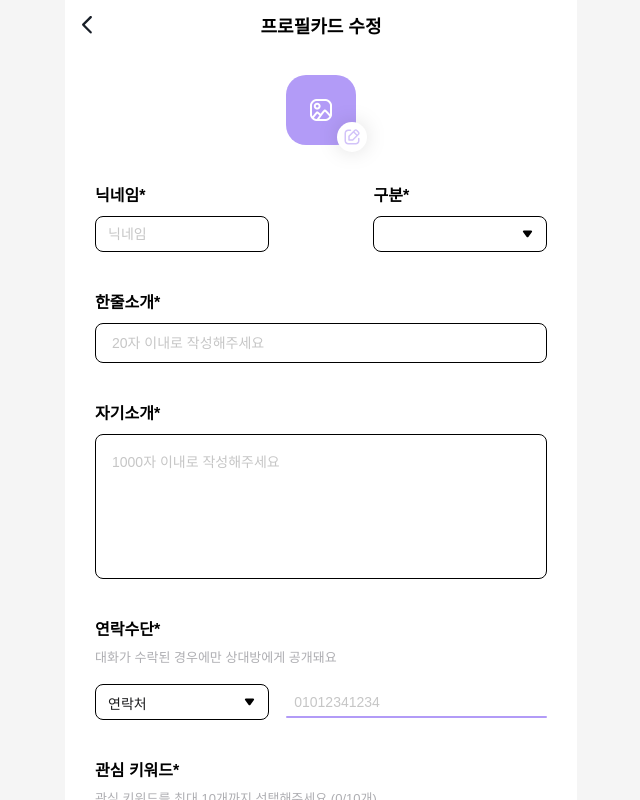
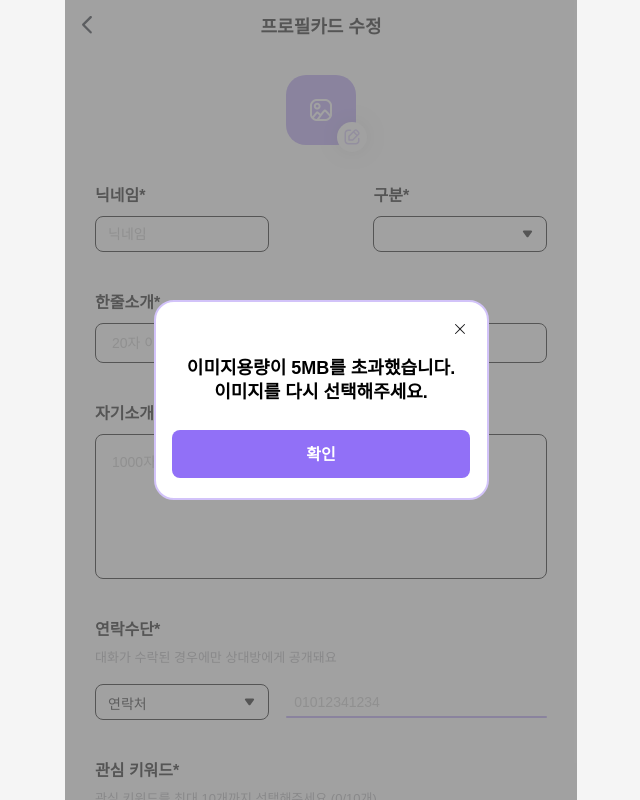
Before and after one commit to swyp3-babpool/babpool-frontend, a React (Vite) app: page /mypage/profile-modify in a window 1280 px wide. Shown: the whole page, without its empty margins (319-959 px from the left). Built offline with nearby package versions, Linux system fonts and the light colour scheme; no server answers; sample sign-in values are in the browser's storage; a web font is replaced by a local one.

Commit message:
feat: add popup image error
이미지 용량 초과시 팝업 띄위기

```diff
--- a/src/pages/mypage/modifyProfile/ModifyProfileCardPage.tsx
+++ b/src/pages/mypage/modifyProfile/ModifyProfileCardPage.tsx
@@ -45,6 +45,7 @@ import {
 } from '@/api/profile/modifyProfileApi';
 import { useQuery } from '@tanstack/react-query';
 import { getDivisionId, getDivisionName, getKeywordId } from '@/utils/util';
+import Popup from '@/components/common/popup';
 
 export interface ModifyProfileInfo {
     division: string;
@@ -59,6 +60,7 @@ export interface ModifyProfileInfo {
 export default function ModifyProfileCardPage() {
     const location = useLocation();
     const profileId = location.state as number;
+    const [isPopupOpen, setIsPopupOpen] = useState(true);
     const {
         data: defaultProfileInfo,
         isError: isError,
@@ -182,6 +184,10 @@ export default function ModifyProfileCardPage() {
         modifyProfileRequest(formData).then((res) => {
             if (res.code === 200) {
                 navigate('/mypage');
+            } else if (res.code === 400) {
+                if (res.message === 'File size is too large. Maximum allowed size is 5MB.') {
+                    setIsPopupOpen(true);
+                }
             }
         });
     };
@@ -449,7 +455,7 @@ export default function ModifyProfileCardPage() {
                 id="profileImg"
                 ref={profileImageInputRef}
                 type="file"
-                accept="image/*"
+                accept="image/jpeg, image/png"
                 onChange={handleProfileImgFileChange}
             />
             <SelectPossibleTimeModal
@@ -466,6 +472,16 @@ export default function ModifyProfileCardPage() {
                     <Button text="앨범에서 선택" type={'accept'} onClick={handleSelectFromAlbum} />
                 </AlbumButtonContainer>
             )}
+            {isPopupOpen && (
+                <Overlay>
+                    <Popup
+                        text={'이미지용량이 5MB를 초과했습니다.'}
+                        secondText={'이미지를 다시 선택해주세요.'}
+                        button={<Button text={'확인'} onClick={() => setIsPopupOpen(false)} />}
+                        closePopup={() => setIsPopupOpen(false)}
+                    />
+                </Overlay>
+            )}
         </ModifyProfilePageContainer>
     );
 }
```
